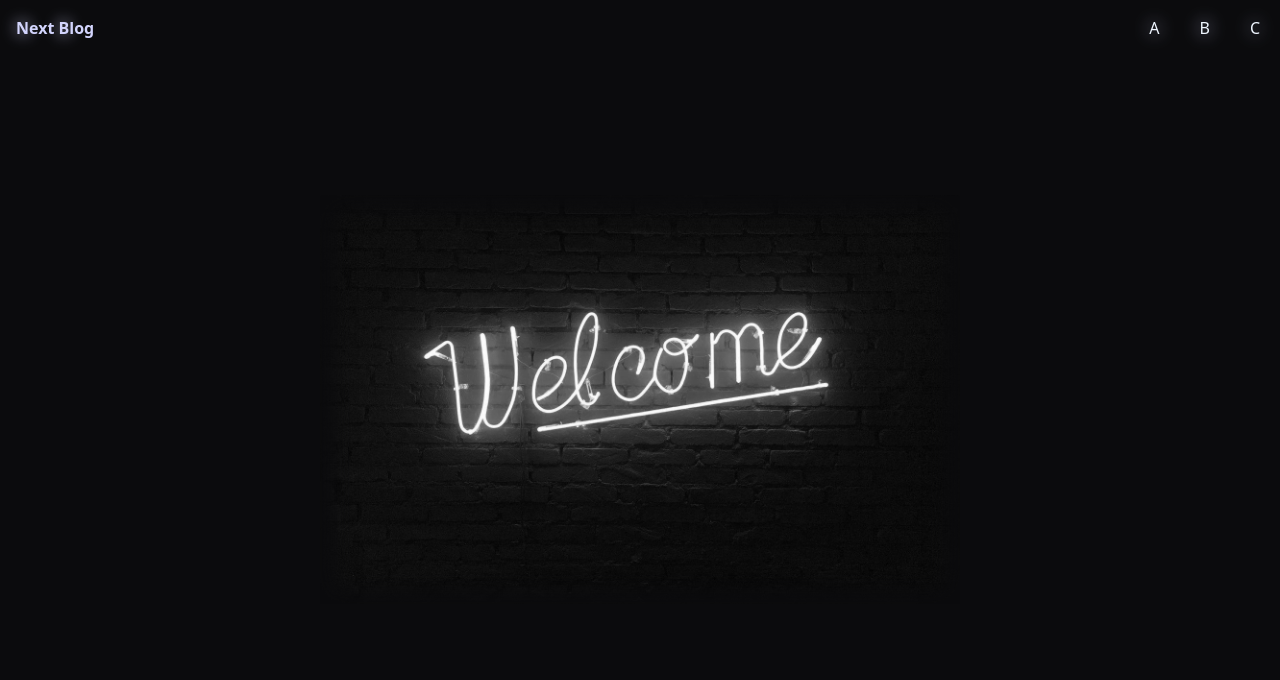
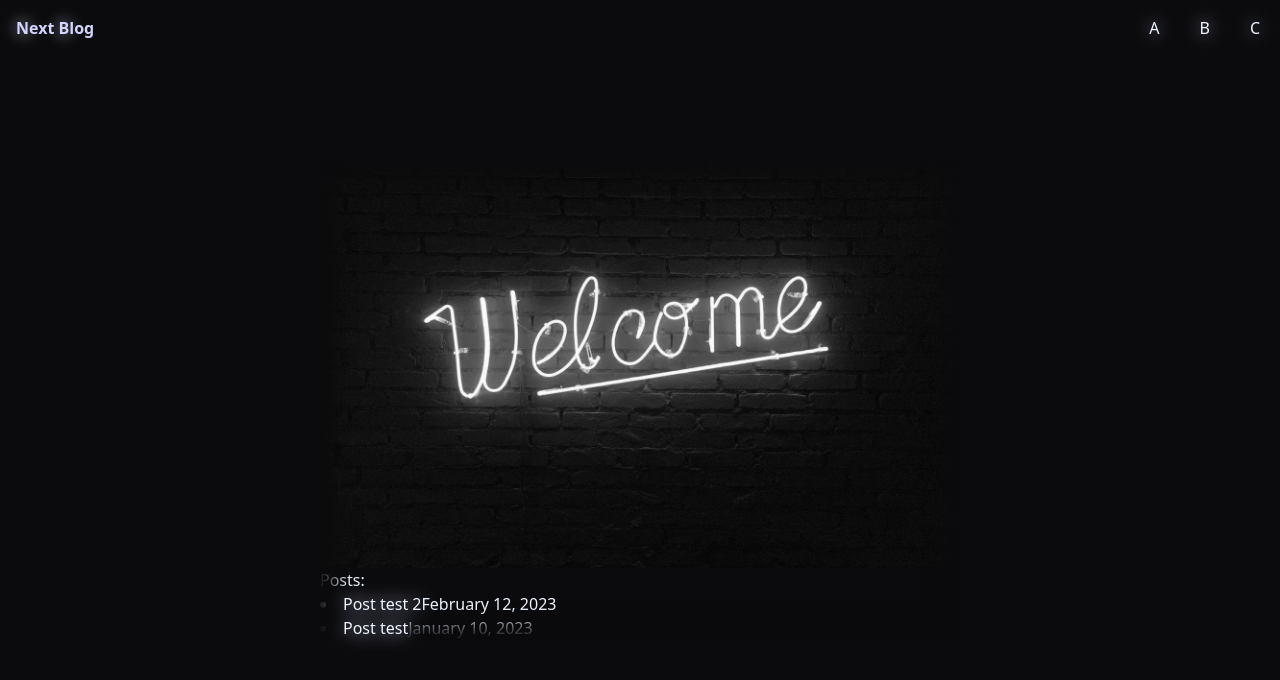
Before and after one commit to TohidEq/nextjs-blog, a Next.js app: page / in a window 1280 px wide. Shown: the top 680 px of the page. Built offline with nearby package versions, Linux system fonts and the light colour scheme.

Commit message:
Listing Items without style

```diff
--- /dev/null
+++ b/src/components/ListItem.tsx
@@ -0,0 +1,19 @@
+import getFormattedDate from "@/lib/getFormattedDate";
+import Link from "next/link";
+
+type Props = {
+  post: BlogPost;
+};
+
+export default function ListItem({ post }: Props) {
+  const { id, title, date } = post;
+  const formattedDate = getFormattedDate(date);
+  return (
+    <li>
+      <Link href={`/posts/${id}`} className="link1">
+        {title}
+      </Link>
+      <span className="date">{formattedDate}</span>
+    </li>
+  );
+}
--- a/src/components/Posts.tsx
+++ b/src/components/Posts.tsx
@@ -1,4 +1,5 @@
 import { getSortedPostData } from "@/lib/posts";
+import ListItem from "./ListItem";
 
 export default function Posts() {
   const posts = getSortedPostData();
@@ -7,7 +8,7 @@ export default function Posts() {
       Posts:
       <div className="">
         {posts.map((post) => {
-          return JSON.stringify(post);
+          return <ListItem key={post.id} post={post} />;
         })}
       </div>
     </div>
--- a/src/components/WelcomeImg.tsx
+++ b/src/components/WelcomeImg.tsx
@@ -1,4 +1,5 @@
 import Image from "next/image";
+import Posts from "./Posts";
 
 function WelcomeImg() {
   return (
@@ -11,6 +12,7 @@ function WelcomeImg() {
         priority={false}
       />
       <span className="img-grad"></span>
+      <Posts />
     </div>
   );
 }
--- /dev/null
+++ b/src/lib/getFormattedDate.ts
@@ -0,0 +1,5 @@
+export default function getFormattedDate(dateString: string) {
+  return new Intl.DateTimeFormat("en-US", { dateStyle: "long" }).format(
+    new Date(dateString)
+  );
+}
--- a/src/lib/posts.ts
+++ b/src/lib/posts.ts
@@ -2,7 +2,7 @@ import fs from "fs";
 import path from "path";
 import matter from "gray-matter";
 
-const postsDirectory = path.join(process.cwd(), "src/blogposts");
+const postsDirectory = path.join(process.cwd(), "blogposts");
 
 export function getSortedPostData() {
   // get files name under /blogposts
```
Also changed, not shown: blogposts/post-one.md (renamed from src/blogposts/post-one.md), blogposts/post-two.md (renamed from src/blogposts/post-two.md).
